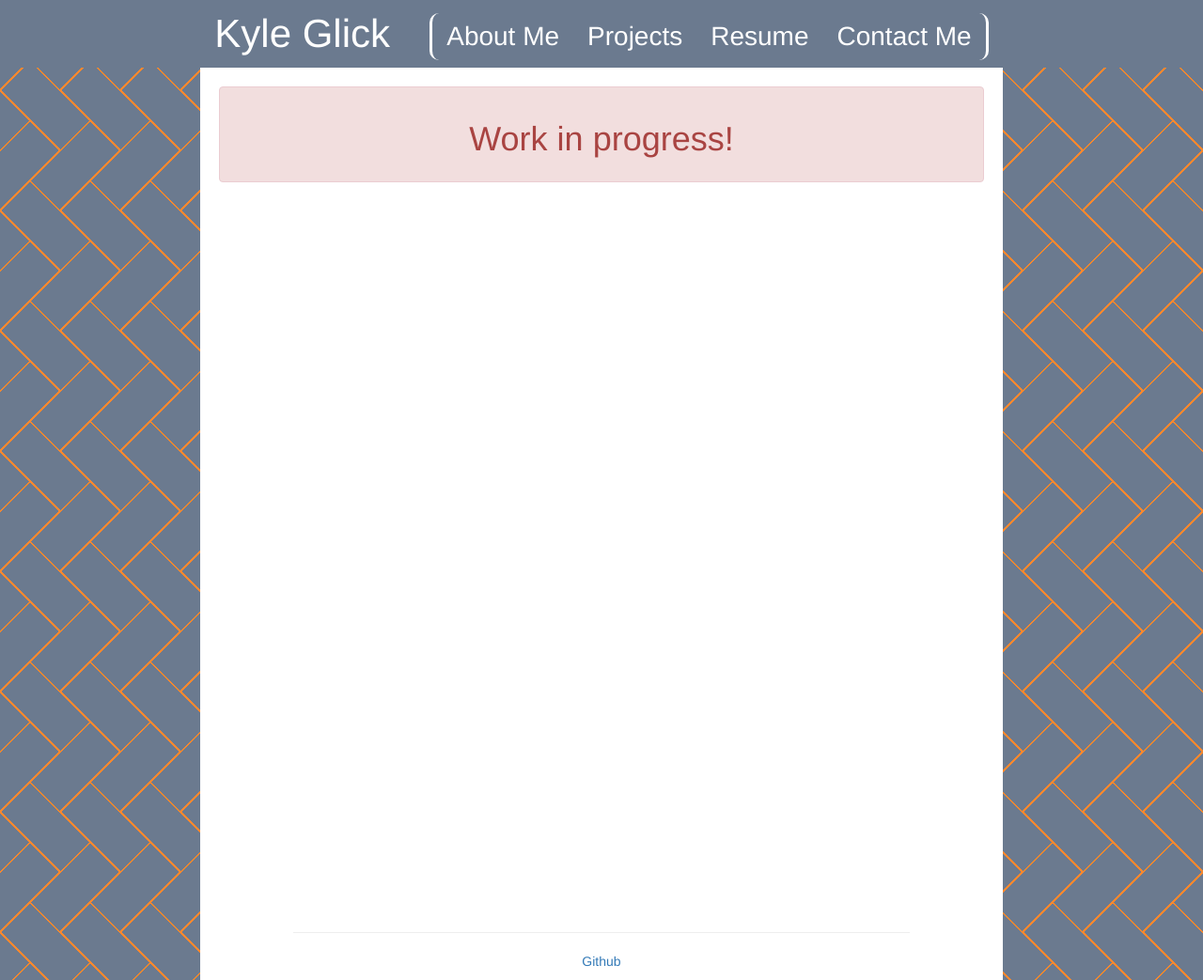
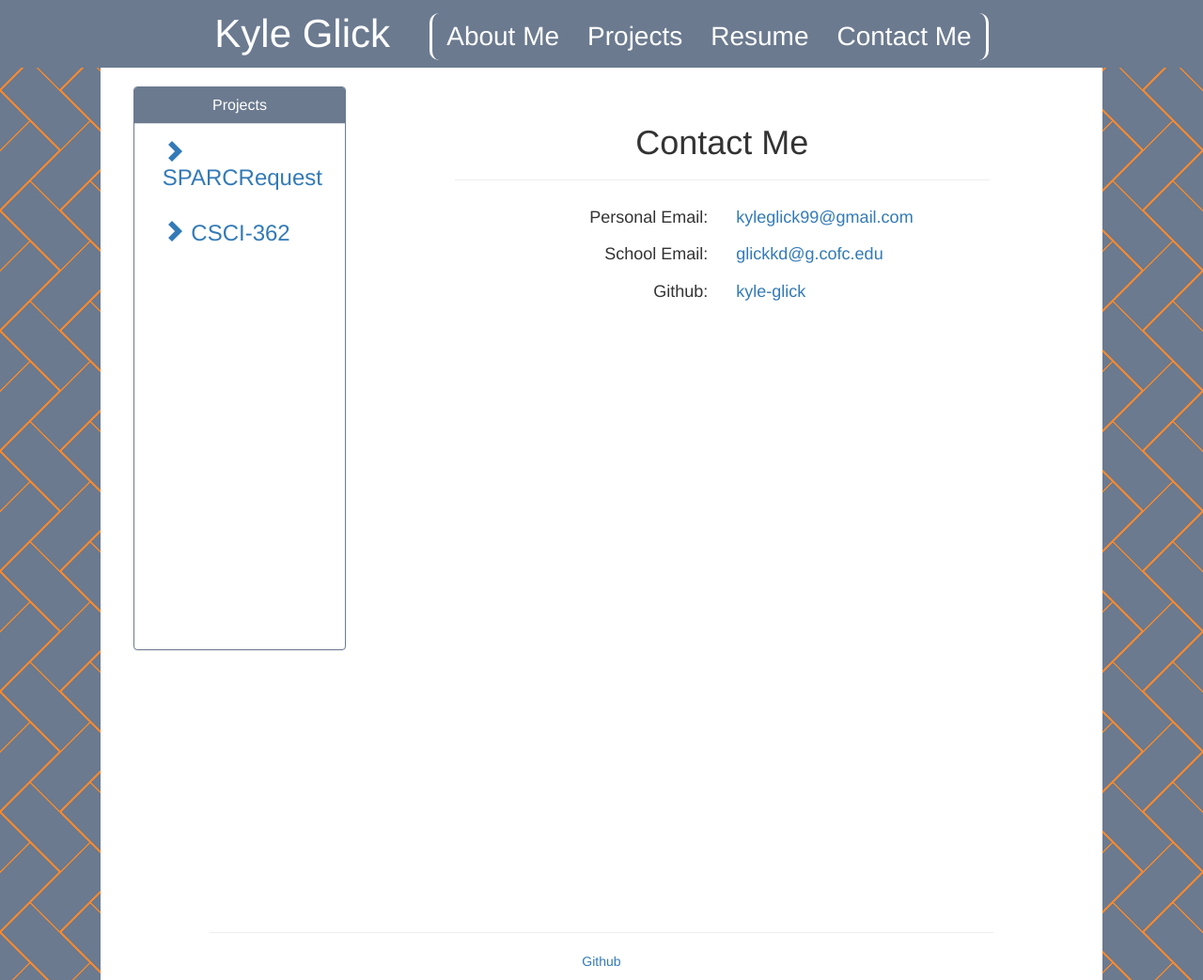
Before and after one commit to kayla-glick/kayla-glick.github.io, a Jekyll site: the page built from contact/index.html, in a window 1280 px wide. Shown: the whole page at 94% size. Built offline with Jekyll 4.4.1, drawn with Linux system fonts in a browser that asks for light colours; nearby versions of some CDN libraries.

Commit message:
reformat layout, contact page

```diff
--- a/_layouts/category.html
+++ b/_layouts/category.html
@@ -1,5 +1,5 @@
 ---
-layout: projects
+layout: default
 ---
 
 <div class="page-header text-center">
--- a/_layouts/default.html
+++ b/_layouts/default.html
@@ -1,13 +1,18 @@
 <!DOCTYPE html>
 <html lang="en">
-  {% include head.html header=page.header %}
+  {% include head.html header='projects' %}
   <body>
     {% include header.html %}
-    <div class="container col-sm-8 col-sm-offset-2">
-      {{ content }}
+    <div class="container col-sm-10 col-sm-offset-1">
+      <div class="col-sm-3">
+        {% include project_nav.html %}
+      </div>
+      <div class="col-sm-7 col-sm-offset-1">
+        {{ content }}
+      </div>
     </div>
     <footer>
-      <div class="col-sm-8 col-sm-offset-2 text-center">
+      <div class="footer-container col-sm-10 col-sm-offset-1 text-center">
         <div class="col-sm-10 col-sm-offset-1">
           <hr>
           <ul id="footer-links">
--- a/_layouts/post.html
+++ b/_layouts/post.html
@@ -1,6 +1,7 @@
 ---
-layout: projects
+layout: default
 ---
+
 <div class="post">
   <div class="page-header">
     <h3 class="page-title">
--- a/contact/index.html
+++ b/contact/index.html
@@ -2,6 +2,39 @@
 layout: default
 header: contact
 ---
-<div class="alert alert-danger text-center">
-  <h1>Work in progress!</h1>
+
+<div class="page-header text-center">
+  <h1 class="page-title">Contact Me</h1>
 </div>
+<div class="form">
+  <div class="form-group">
+    <div class="col-sm-6 text-right">
+      <h4>Personal Email:</h4>
+    </div>
+    <div class="col-sm-6 text-left">
+      <h4>
+        <a href="mailto:kyleglick99@gmail.com">kyleglick99@gmail.com</a>
+      </h4>
+    </div>
+  </div>
+  <div class="form-group">
+    <div class="col-sm-6 text-right">
+      <h4>School Email:</h4>
+    </div>
+    <div class="col-sm-6 text-left">
+      <h4>
+        <a href="mailto:glickkd@g.cofc.edu">glickkd@g.cofc.edu</a>
+      </h4>
+    </div>
+  </div>
+  <div class="form-group">
+    <div class="col-sm-6 text-right">
+      <h4>Github:</h4>
+    </div>
+    <div class="col-sm-6 text-left">
+      <h4>
+        <a href="https://github.com/kyle-glick" target="_blank">kyle-glick</a>
+      </h4>
+    </div>
+  </div>
+</div>
--- a/projects/index.html
+++ b/projects/index.html
@@ -1,5 +1,5 @@
 ---
-layout: projects
+layout: default
 ---
 
 <div class="page-header text-center">
```
Also changed, not shown: _layouts/projects.html (deleted, +0 -28 lines).
